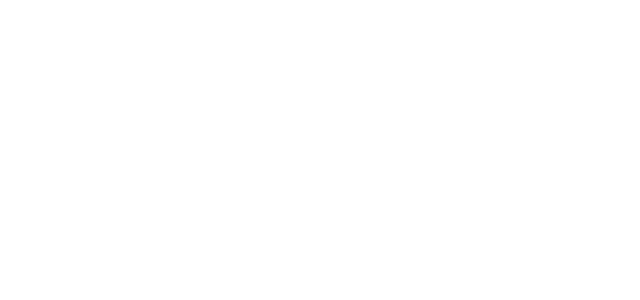
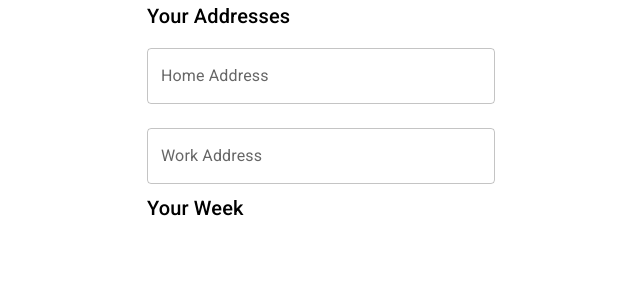
Before and after one commit to Urhengulas/commutable, a React (Create React App) app in the folder frontend/: page / in a window 1280 px wide. Shown: the top 300 px of the page, without its empty margins (319-959 px from the left). Built offline with nearby package versions, Linux system fonts and the light colour scheme.

Commit message:
Add route selection

```diff
--- a/frontend/src/App.js
+++ b/frontend/src/App.js
@@ -2,42 +2,52 @@
 import './App.css';
 import { useState } from 'react';
 import '@mui/material/Button'
+import { Container, Typography, TextField } from '@mui/material';
 
 const App = () => {
 
   return (
-    <div className="App">
+    <Container className="App" maxWidth='xs'>
       <RouteSelection></RouteSelection>
       <CommuteTypeSelection></CommuteTypeSelection>
       {/* TODO: Car selection is only shown when car has been chosen as one of the commute choices */}
       <CarSelection></CarSelection>
       {/* Button to confirm */}
       {/* Result screen */}
-      </div>
+      </Container>
   );
 }
 
 const RouteSelection = () => {
   return(
-    <div>
-
-    </div>
+    <Container margin='normal'>
+      <Typography align='left' variant='h6'>Your Addresses</Typography>
+      <TextField margin='normal' fullWidth='90%'
+        id="homeAddress"
+        label="Home Address"
+      />
+      <br />
+      <TextField margin='normal' fullWidth='90%'
+      id="workAddress"
+      label="Work Address"
+    />
+    </Container>
   );
 }
 
 const CommuteTypeSelection = () => {
   return(
-    <div>
-
-    </div>
+    <Container>
+      <Typography align='left' variant='h6'>Your Week</Typography>
+    </Container>
   );
 }
 
 const CarSelection = () => {
   return(
-    <div>
+    <Container>
 
-    </div>
+    </Container>
   );
 }
 
```
